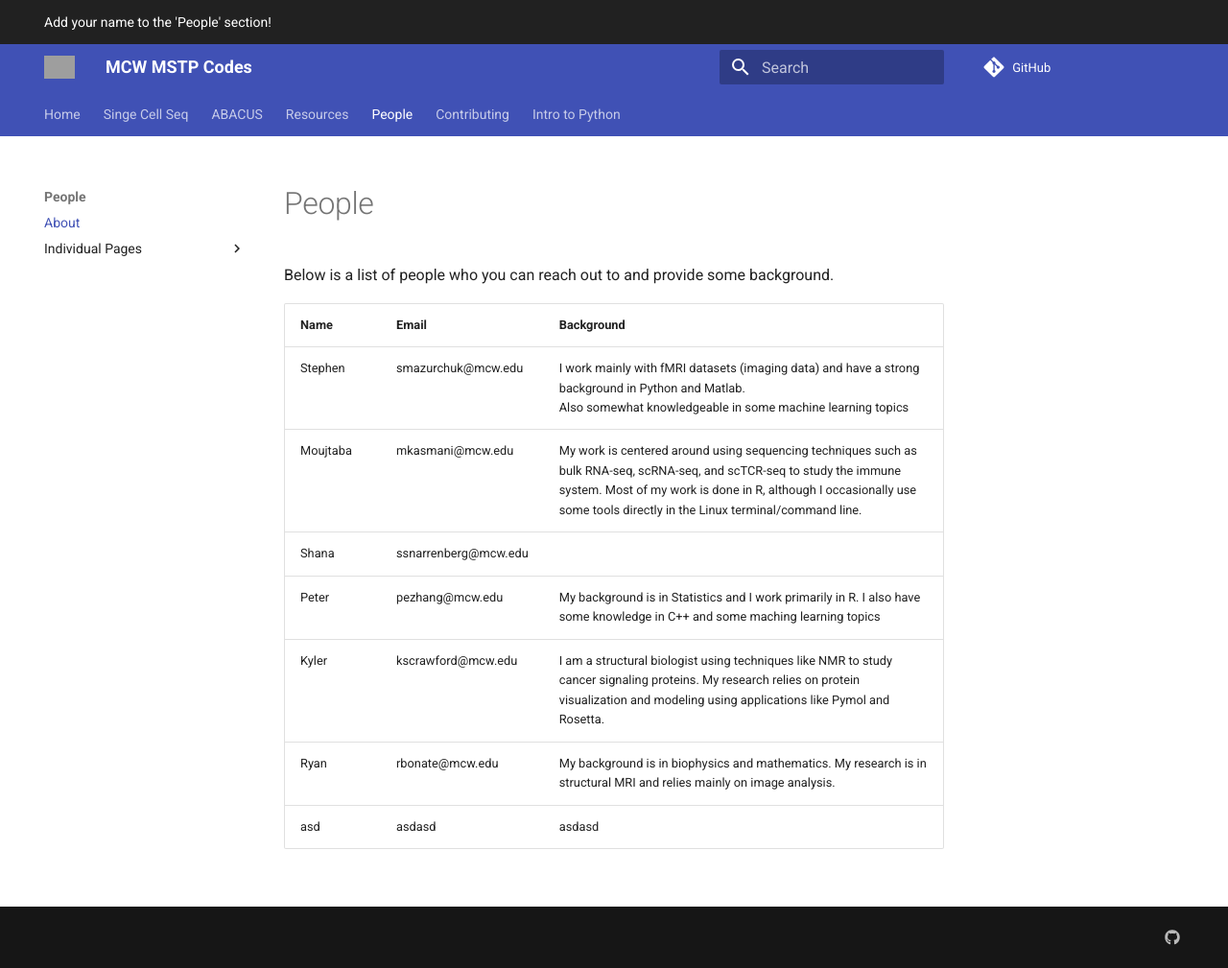
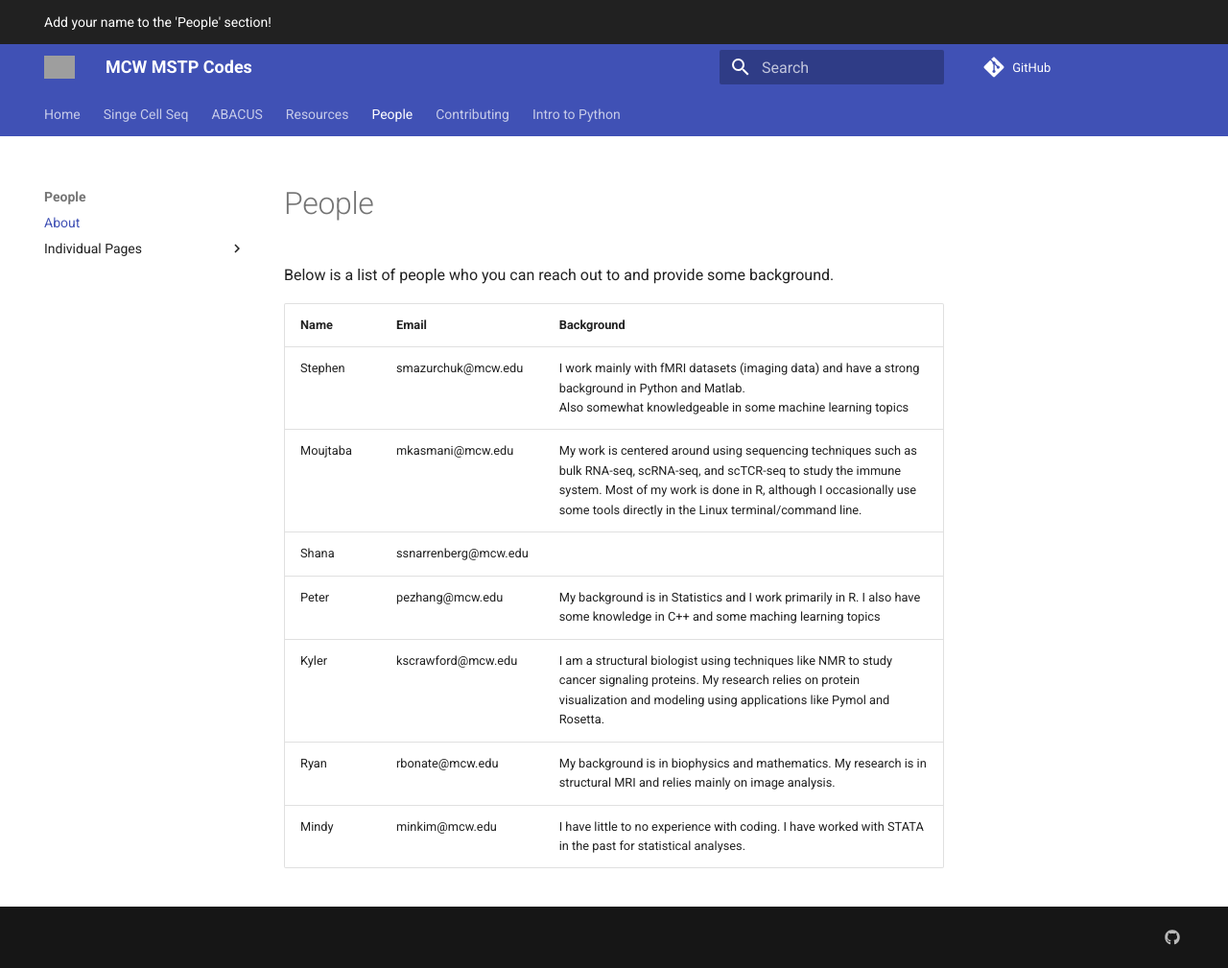
Before and after one commit to mcw-mstp/mcw-mstp.github.io, an MkDocs documentation site: the page built from docs/people/people.md, in a window 1280 px wide and 1009 px high. Shown: the whole window at 96% size. Built offline with MkDocs 1.6.1 and Material for MkDocs 9.7.7, drawn with Linux system fonts in a browser that asks for light colours; comment, search, counter and statistics services are not loaded; grey boxes are pictures that could not be loaded.

Commit message:
Update people.md

```diff
--- a/docs/people/people.md
+++ b/docs/people/people.md
@@ -14,4 +14,4 @@ Below is a list of people who you can reach out to and provide some background.
 | Peter | pezhang@mcw.edu | My background is in Statistics and I work primarily in R. I also have some knowledge in C++ and some maching learning topics |
 | Kyler | kscrawford@mcw.edu | I am a structural biologist using techniques like NMR to study cancer signaling proteins. My research relies on protein visualization and modeling using applications like Pymol and Rosetta.
 | Ryan | rbonate@mcw.edu | My background is in biophysics and mathematics. My research is in structural MRI and relies mainly on image analysis. |
-|asd | asdasd | asdasd
+| Mindy | minkim@mcw.edu | I have little to no experience with coding. I have worked with STATA in the past for statistical analyses. |
```
